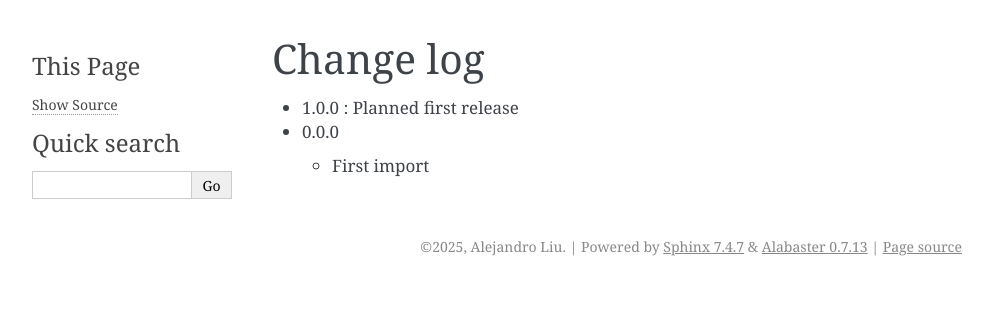
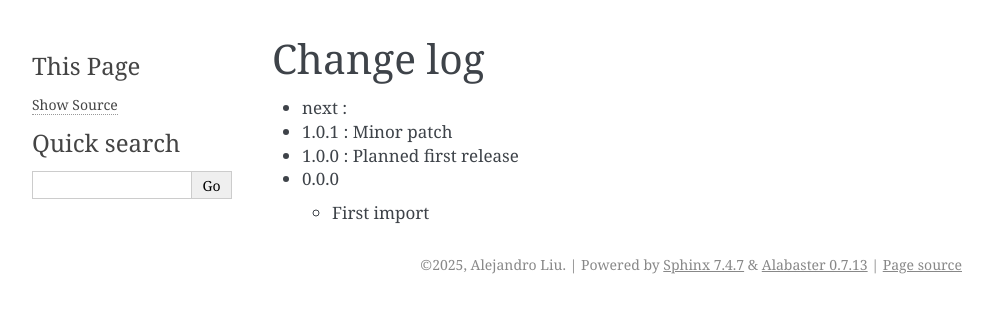
Before and after one commit to TortugaLabs/mypielib, a Sphinx documentation site: the page built from docs/CHANGES.md, in a window 1280 px wide. Shown: the top 313 px of the page, without its empty margins (148-1141 px from the left). Built offline with Sphinx 7.4.7, drawn with Linux system fonts in a browser that asks for light colours; pages that are not in the unit, such as notebooks, are missing from menus; the version number could not be read and is left out.

Commit message:
updated changelog

```diff
--- a/docs/CHANGES.md
+++ b/docs/CHANGES.md
@@ -1,5 +1,7 @@
 # Change log
 
+- next :
+- 1.0.1 : Minor patch
 - 1.0.0 : Planned first release
 - 0.0.0
   - First import
```
